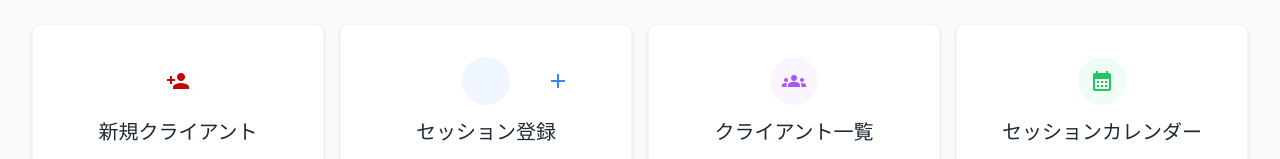
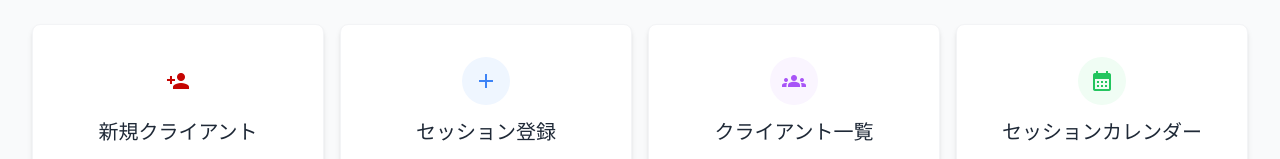
Before and after one commit to Yuuta12-maker/mec-coaching-nextjs, a Next.js app: page / in a window 1280 px wide. Shown: the part 291-450 px from the top of the page. Built offline with nearby package versions, Linux system fonts and the light colour scheme; no server answers; sample sign-in values are in the browser's storage.

Commit message:
修正: セッション登録カードのアイコンをシンプルな「add」に変更し、表示崩れを解消

```diff
--- a/pages/index.js
+++ b/pages/index.js
@@ -127,7 +127,7 @@ export default function Dashboard({ weeklySessionsData, clientStatusData, client
 
               <Link href="/sessions/new" className="card card-interactive flex flex-col items-center justify-center py-8">
                 <div className="bg-blue-50 rounded-full h-12 w-12 flex items-center justify-center mb-3">
-                  <span className="material-icons text-blue-500">calendar_add_on</span>
+                  <span className="material-icons text-blue-500">add</span>
                 </div>
                 <h3 className="font-medium text-gray-800">セッション登録</h3>
               </Link>
```
